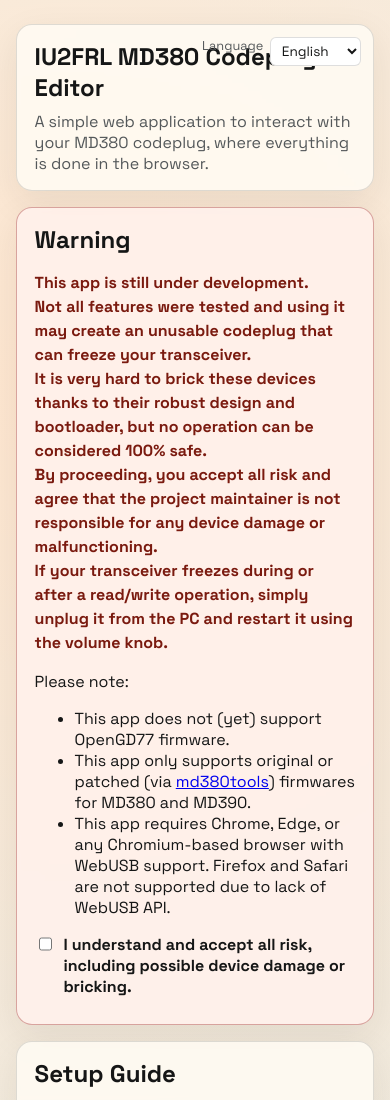
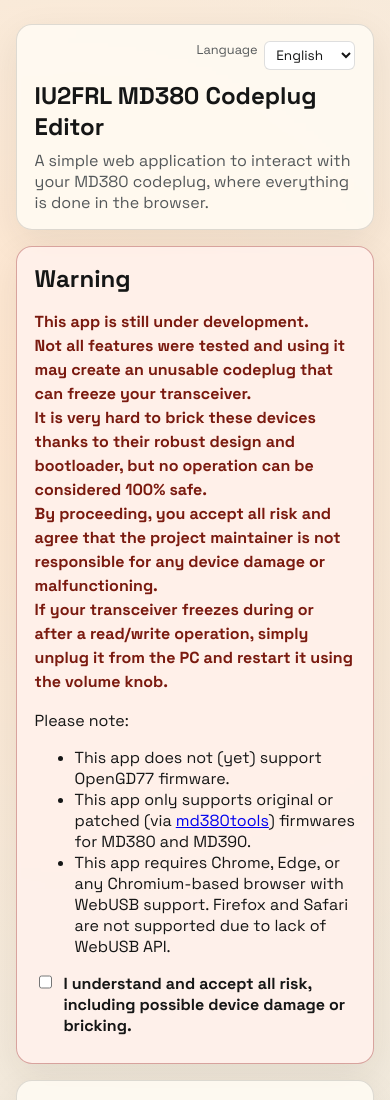
Before and after one commit to iu2frl/md380-codeplug-editor, a website built with Vite: page web/index.html in a window 390 px wide. Shown: the top 1100 px of the page. Built offline with nearby package versions, Linux system fonts and the light colour scheme; no server answers.

Commit message:
Adjust language selector positioning for small screens to prevent overlap with hero title

```diff
--- a/web/src/style.css
+++ b/web/src/style.css
@@ -1255,6 +1255,18 @@ select {
   margin: 0.5rem 0;
 }
 
+@media (max-width: 600px) {
+  /* On small screens the hero title wraps to multiple lines, so the absolutely
+     positioned selector would overlap it. Drop it into normal flow above the
+     title instead, right-aligned. */
+  .language-selector {
+    position: static;
+    justify-content: flex-end;
+    flex-wrap: wrap;
+    margin-bottom: 0.6rem;
+  }
+}
+
 @media (max-width: 480px) {
   .toast-container {
     top: auto;
```
